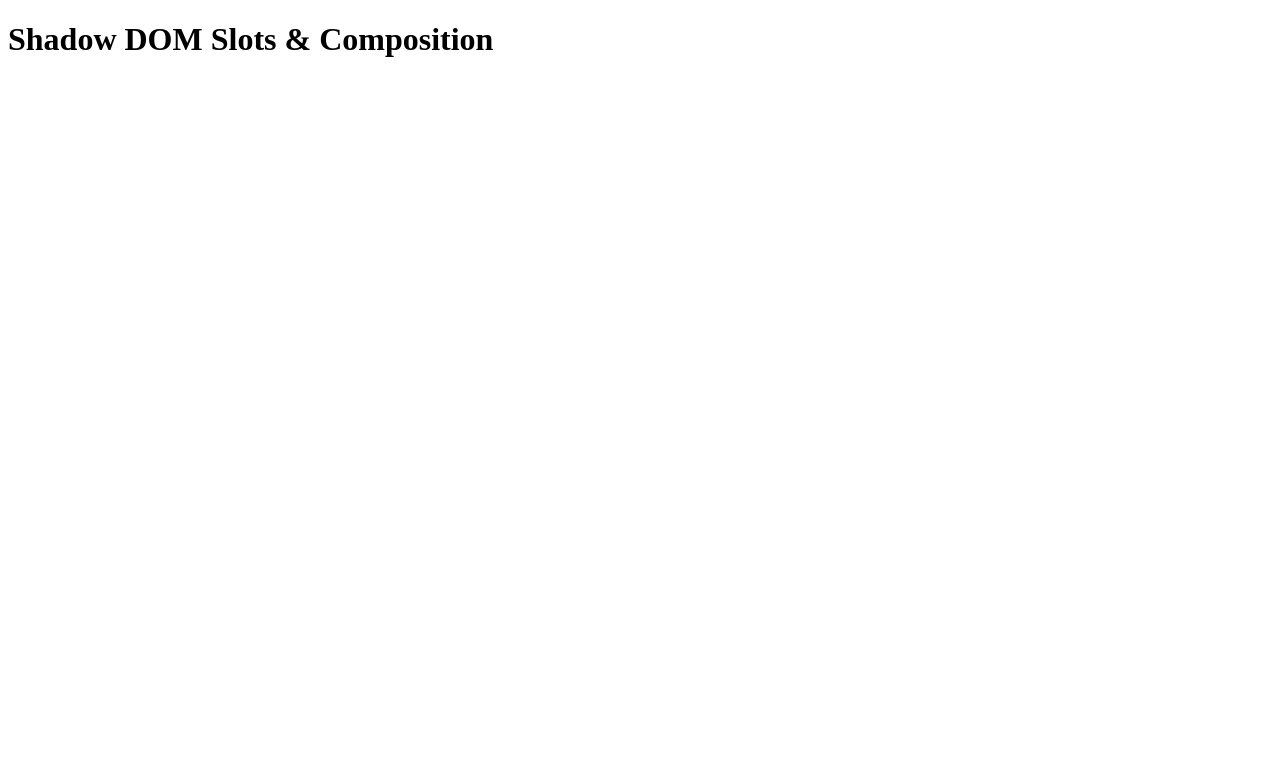
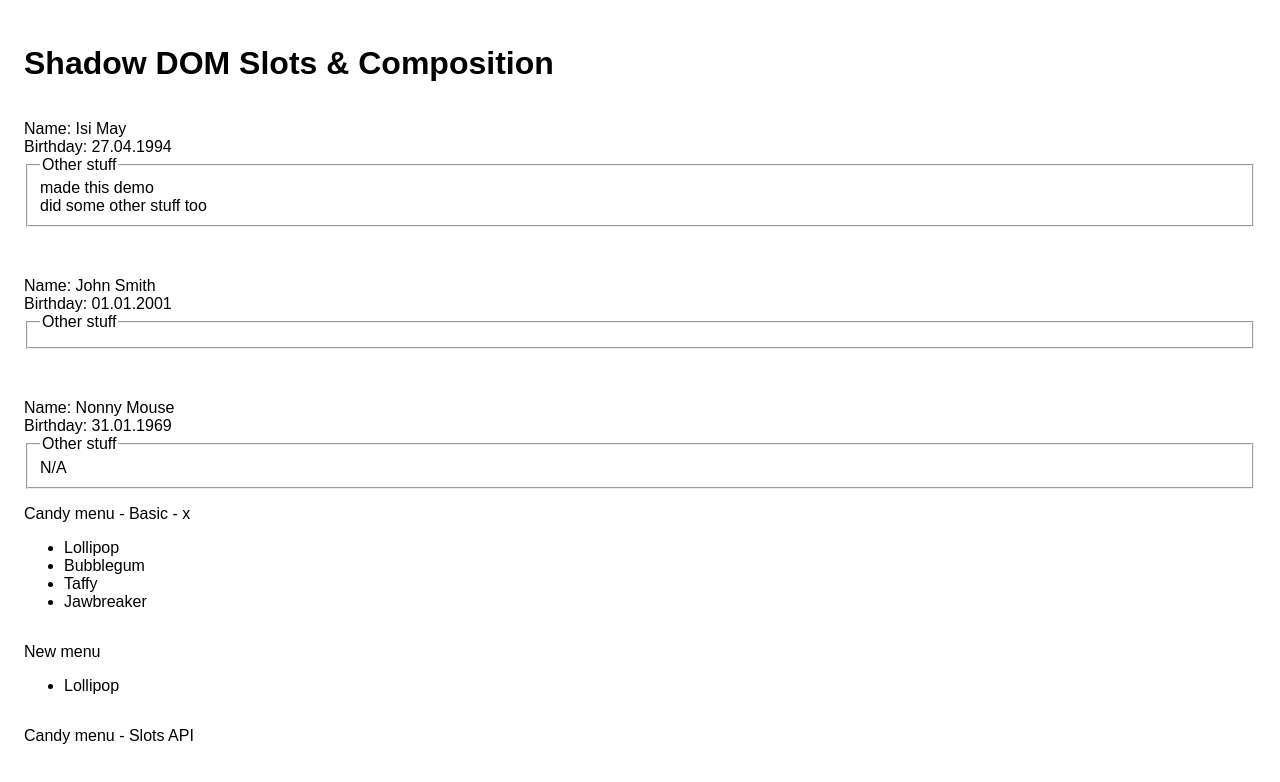
Before and after one commit to wellspokenrambler/web-components, a website: page public/3_slots_composition.html in a window 1280 px wide. Drawn offline with Linux system fonts and the light colour scheme.

Commit message:
added slots/composition examples, added stylesheet to all pages

```diff
--- a/public/3_slots_composition.html
+++ b/public/3_slots_composition.html
@@ -3,11 +3,59 @@
 	<head>
 		<meta charset="UTF-8">
 		<meta name="viewport" content="width=device-width, initial-scale=1.0">
+		<link rel="stylesheet" href="./styles/shared.css">
 		<title>Web Components - Shadow DOM Slots &amp; Composition</title>
 	</head>
 	<body>
 		<h1>Shadow DOM Slots &amp; Composition</h1>
 
+		<user-card>
+			<div>made this demo</div>
+			<span slot="username">Isi May</span>
+			<span slot="birthday">27.04.1994</span>
+			did some other stuff too
+		</user-card>
+		<br/>
+		<!-- multiple entries into the same slot concatenates in that slot -->
+		<user-card>
+			<span slot="username">John</span>
+			<span slot="username">&nbsp;Smith</span>
+			<span slot="birthday">01</span>
+			<span slot="birthday">.01</span>
+			<span slot="birthday">.2001</span>
+			<!-- N/A fallback for nameless slot doesn't apply if
+				there's other named slots... -->
+		</user-card>
+		<br/>
+		<!-- fallback content -->
+		<user-card></user-card>
+
+		<template id="custom-menu-template">
+			<style>
+				.menu.closed {display: none;}
+				slot[name="title"]:has(+.menu:not(.closed))::after {content: ' - x';}
+			</style>
+			<slot name="title"></slot>
+			<div class="menu">
+				<ul><slot name="item"></slot></ul>
+			</div>
+		</template>
+
+		<custom-menu>
+			<span slot="title">Candy menu - Basic</span>
+			<li slot="item">Lollipop</li>
+			<li slot="item">Bubblegum</li>
+			<li slot="item">Taffy</li>
+			<li slot="item">Jawbreaker</li>
+		</custom-menu>
+
+		<custom-menu-dynamic id="dynamic-menu">
+			<span slot="title">Candy menu - Dynamic</span>
+		</custom-menu-dynamic>
+
+		<custom-menu-slots-api id="slots-api-menu">
+			<span slot="title">Candy menu - Slots API</span>
+		</custom-menu-slots-api>
 		<script src="./scripts/shared.js"></script>
 		<script src="./scripts/3_slots_composition.js"></script>
 	</body>
--- a/public/scripts/3_slots_composition.js
+++ b/public/scripts/3_slots_composition.js
@@ -1,55 +1,92 @@
-const profileCardTemplate = document.createElement("template");
-profileCardTemplate.innerHTML = `
-	<style>
-		:host {
-			display: block;
-			max-width: 32rem;
-			margin-block: 1rem;
-			padding: 1rem;
-			border: 1px solid #9aa6b2;
-			border-radius: 0.5rem;
-			font: 1rem/1.5 system-ui, sans-serif;
+/**
+ * user card - named slots example
+ */
+
+customElements.define('user-card', class extends HTMLElement {
+	connectedCallback() {
+		this.attachShadow({mode: 'open'});
+		this.shadowRoot.innerHTML = `
+			<div>
+				Name: <slot name="username">Nonny Mouse</slot>
+			</div>
+			<div>
+				Birthday: <slot name="birthday">31.01.1969</slot>
+			</div>
+			<fieldset>
+				<legend>Other stuff</legend>
+				<slot>N/A</slot>
+			</fieldset>
+		`;
+	}
+});
+
+/**
+ * Custom Menu slots example
+ */
+const customMenuTemplate = document.getElementById('custom-menu-template');
+
+customElements.define('custom-menu', class extends HTMLElement {
+	connectedCallback() {
+		this.attachShadow({mode: 'open'});
+		this.shadowRoot.append(customMenuTemplate.content.cloneNode(true));
+		this.shadowRoot.querySelector('slot[name="title"').onclick = () => {
+			this.shadowRoot.querySelector('.menu').classList.toggle('closed');
 		}
+	}
+});
 
-		header {
-			padding-block-end: 0.75rem;
-			border-block-end: 1px solid #d5dce1;
-		}
+/**
+ * Custom menu dynamic insertion example
+ */
 
-		h2, p {
-			margin: 0;
-		}
+customElements.define('custom-menu-dynamic', class extends HTMLElement {
+	connectedCallback() {
+		this.attachShadow({mode: 'open'});
+		this.shadowRoot.innerHTML = `<div class="menu">
+			<slot name="title"></slot>
+			<ul><slot name="item"></slot></ul>
+		</div>`;
 
-		[name="role"] {
-			color: #52616b;
-		}
+		this.shadowRoot.firstElementChild.addEventListener('slotchange', e => alert('slotchange: '+ e.target.name));
+	}
+});
 
-		::slotted(p) {
-			margin-block: 0.75rem 0;
-		}
-	</style>
-	<header>
-		<h2><slot name="name">Unnamed profile</slot></h2>
-		<p><slot name="role">No role provided</slot></p>
-	</header>
-	<slot></slot>
-`;
+const dynamicMenu = document.getElementById("dynamic-menu");
 
-class ProfileCard extends HTMLElement {
-	constructor() {
-		super();
-		this.attachShadow({ mode: "open" });
-		this.shadowRoot.append(profileCardTemplate.content.cloneNode(true));
-	}
+setTimeout(() => {
+	dynamicMenu.insertAdjacentHTML('beforeend', '<li slot="item">Lollipop</li>')
+}, 3000);
+
+setTimeout(() => {
+	dynamicMenu.querySelector('[slot="title"]').innerHTML = "New menu";
+}, 5000);
+
+/**
+ * Custom Menu slots API example
+ */
+
+customElements.define('custom-menu-slots-api', class extends HTMLElement {
+	items = [];
 
 	connectedCallback() {
-		this.shadowRoot.querySelectorAll("slot").forEach((slot) => {
-			slot.addEventListener("slotchange", () => {
-				const status = document.querySelector("#slot-status");
-				status.textContent = `Content assigned to the ${slot.name || "default"} slot.`;
-			});
-		});
+		this.attachShadow({mode: 'open'});
+		this.shadowRoot.innerHTML = `<div class="menu">
+			<slot name="title"></slot>
+			<ul><slot name="item"></slot</ul>
+		</div>`;
+
+		this.shadowRoot.firstElementChild.addEventListener('slotchange', e => {
+			let slot = e.target;
+			if (slot.name == 'item') {
+				this.items = slot.assignedElements().map(elem => elem.textContent);
+				console.log("items: " + this.items);
+			}
+		})
 	}
-}
+});
 
-customElements.define("profile-card", ProfileCard);
+const slotsAPIMenu = document.getElementById("slots-api-menu");
+
+setTimeout(() => {
+	slotsAPIMenu.insertAdjacentHTML('beforeend', '<li slot="item">Taffy</li>')
+},7000);
--- /dev/null
+++ b/public/styles/shared.css
@@ -0,0 +1,7 @@
+body {
+    font-family: sans-serif;
+    padding: 1rem;
+    display: flex;
+    flex-direction: column;
+    gap: 1rem;
+}
```
Also changed, not shown: public/1_custom_elements.html (+1 -2 lines), public/2_shadow_dom.html (+1 -0 lines), public/4_styling.html (+1 -0 lines), public/5_events.html (+1 -0 lines).
